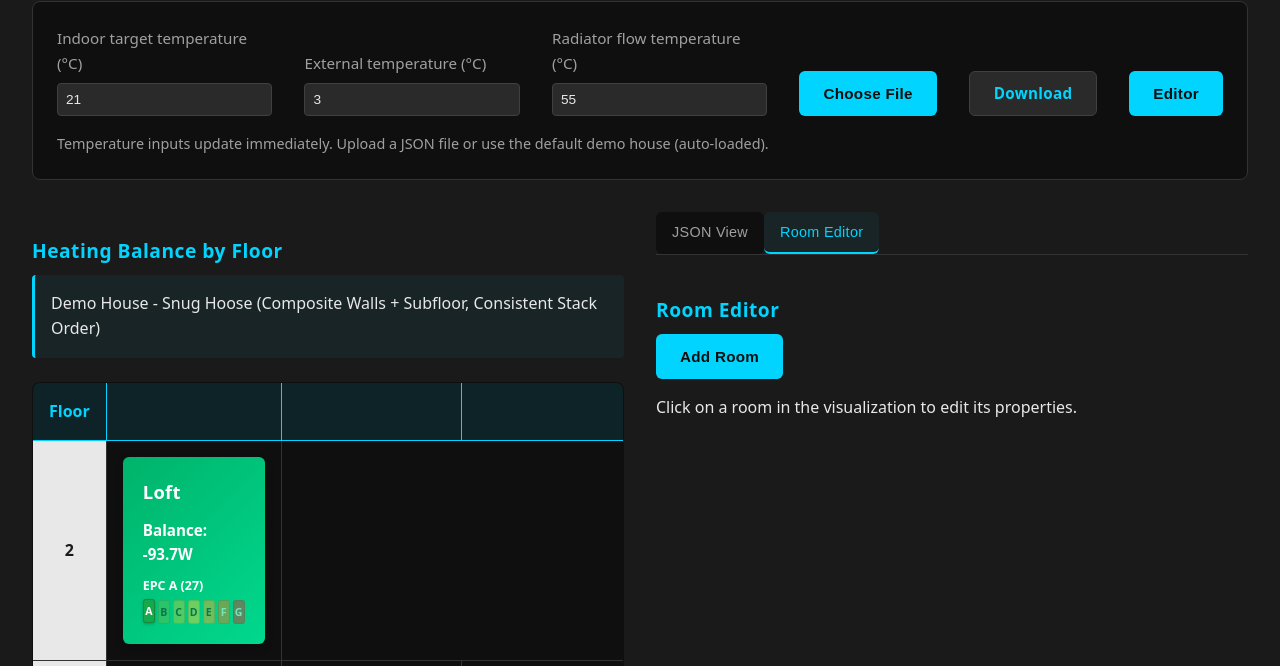
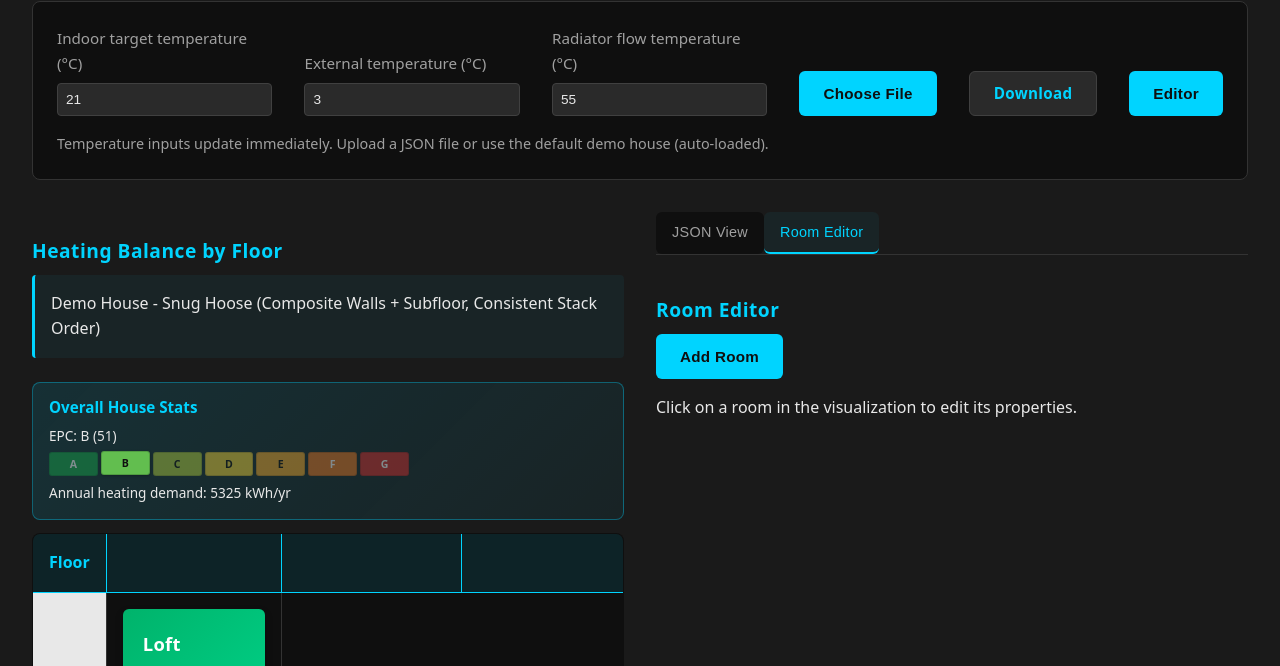
Before and after one commit to gavbarnett/Snug-Hoose, a plain HTML site: page index.html in a window 1280 px wide. Shown: the part 114-780 px from the top of the page. Drawn offline with Linux system fonts and the light colour scheme.

Commit message:
Added: overall EPC for house

```diff
--- a/source/scripts/visualizer.js
+++ b/source/scripts/visualizer.js
@@ -12,6 +12,17 @@ function getThermalColorClass(balance) {
   return 'thermal-extreme-hot';
 }
 
+function getEpcBand(intensityKwhM2Yr) {
+  if (typeof intensityKwhM2Yr !== 'number' || !isFinite(intensityKwhM2Yr)) return 'N/A';
+  if (intensityKwhM2Yr <= 50) return 'A';
+  if (intensityKwhM2Yr <= 90) return 'B';
+  if (intensityKwhM2Yr <= 150) return 'C';
+  if (intensityKwhM2Yr <= 230) return 'D';
+  if (intensityKwhM2Yr <= 330) return 'E';
+  if (intensityKwhM2Yr <= 450) return 'F';
+  return 'G';
+}
+
 function computeEpcEstimate(zone) {
   const heatLossPerM2 = typeof zone.heat_loss_per_unit_area === 'number' ? zone.heat_loss_per_unit_area : null;
   if (heatLossPerM2 === null) {
@@ -20,17 +31,66 @@ function computeEpcEstimate(zone) {
 
   // Approximate annualized demand intensity from steady-state heat loss per m2
   const intensityKwhM2Yr = Math.max(0, (heatLossPerM2 * 24 * 365) / 1000);
+  return { letter: getEpcBand(intensityKwhM2Yr), intensityKwhM2Yr };
+}
 
-  // EPC-style bands (estimated, intensity-based)
-  let letter = 'G';
-  if (intensityKwhM2Yr <= 50) letter = 'A';
-  else if (intensityKwhM2Yr <= 90) letter = 'B';
-  else if (intensityKwhM2Yr <= 150) letter = 'C';
-  else if (intensityKwhM2Yr <= 230) letter = 'D';
-  else if (intensityKwhM2Yr <= 330) letter = 'E';
-  else if (intensityKwhM2Yr <= 450) letter = 'F';
+function computeWholeHouseStats(demo) {
+  const zones = Array.isArray(demo.zones) ? demo.zones : [];
+  const conditionedZones = zones.filter(zone => zone.type !== 'boundary');
 
-  return { letter, intensityKwhM2Yr };
+  const totalHeatLossW = conditionedZones.reduce((sum, zone) => {
+    const heatLoss = typeof zone.heat_loss === 'number' ? zone.heat_loss : 0;
+    return sum + heatLoss;
+  }, 0);
+
+  const totalFloorArea = conditionedZones.reduce((sum, zone) => {
+    const area = typeof zone.floor_area === 'number' && zone.floor_area > 0 ? zone.floor_area : 0;
+    return sum + area;
+  }, 0);
+
+  const annualHeatingDemand = Math.max(0, (totalHeatLossW * 24 * 365) / 1000);
+  const epcIntensity = totalFloorArea > 0 ? annualHeatingDemand / totalFloorArea : null;
+  const epcLetter = getEpcBand(epcIntensity);
+
+  return {
+    epcLetter,
+    epcIntensity,
+    annualHeatingDemand
+  };
+}
+
+function createHouseStatsSection(demo) {
+  const stats = computeWholeHouseStats(demo);
+
+  const section = document.createElement('div');
+  section.className = 'house-stats';
+
+  const heading = document.createElement('h5');
+  heading.textContent = 'Overall House Stats';
+
+  const epcLine = document.createElement('div');
+  epcLine.className = 'house-stat-line';
+  const epcValue = stats.epcIntensity === null ? 'n/a' : stats.epcIntensity.toFixed(0);
+  epcLine.textContent = `EPC: ${stats.epcLetter} (${epcValue})`;
+
+  const annualLine = document.createElement('div');
+  annualLine.className = 'house-stat-line';
+  annualLine.textContent = `Annual heating demand: ${stats.annualHeatingDemand.toFixed(0)} kWh/yr`;
+
+  const epcScale = document.createElement('div');
+  epcScale.className = 'house-epc-scale';
+  ['A', 'B', 'C', 'D', 'E', 'F', 'G'].forEach(letter => {
+    const chip = document.createElement('span');
+    chip.className = `epc-chip epc-${letter}${letter === stats.epcLetter ? ' active' : ''}`;
+    chip.textContent = letter;
+    epcScale.appendChild(chip);
+  });
+
+  section.appendChild(heading);
+  section.appendChild(epcLine);
+  section.appendChild(epcScale);
+  section.appendChild(annualLine);
+  return section;
 }
 
 function createEpcScale(zone) {
@@ -141,5 +201,7 @@ export function renderThermalViz(demo, radiators) {
     container.appendChild(metaDiv);
   }
 
+  container.appendChild(createHouseStatsSection(demo));
+
   container.appendChild(table);
 }
--- a/style/main.css
+++ b/style/main.css
@@ -369,6 +369,34 @@ input[type="text"]::placeholder {
   vertical-align: middle;
 }
 
+.house-stats {
+  background: linear-gradient(135deg, rgba(0, 212, 255, 0.12), rgba(0, 212, 255, 0.05));
+  border: 1px solid rgba(0, 212, 255, 0.35);
+  border-radius: 8px;
+  padding: 0.75rem 1rem;
+  margin-bottom: 0.85rem;
+}
+
+.house-stats h5 {
+  margin: 0 0 0.35rem 0;
+  color: var(--accent);
+  font-size: 0.95em;
+}
+
+.house-stat-line {
+  font-size: 0.85em;
+  color: var(--text-light);
+  margin: 0.2rem 0;
+}
+
+.house-epc-scale {
+  display: grid;
+  grid-template-columns: repeat(7, minmax(0, 1fr));
+  gap: 0.18rem;
+  margin: 0.35rem 0;
+  max-width: 360px;
+}
+
 .thermal-zone-cell {
   min-height: 170px;
   display: flex;
```
